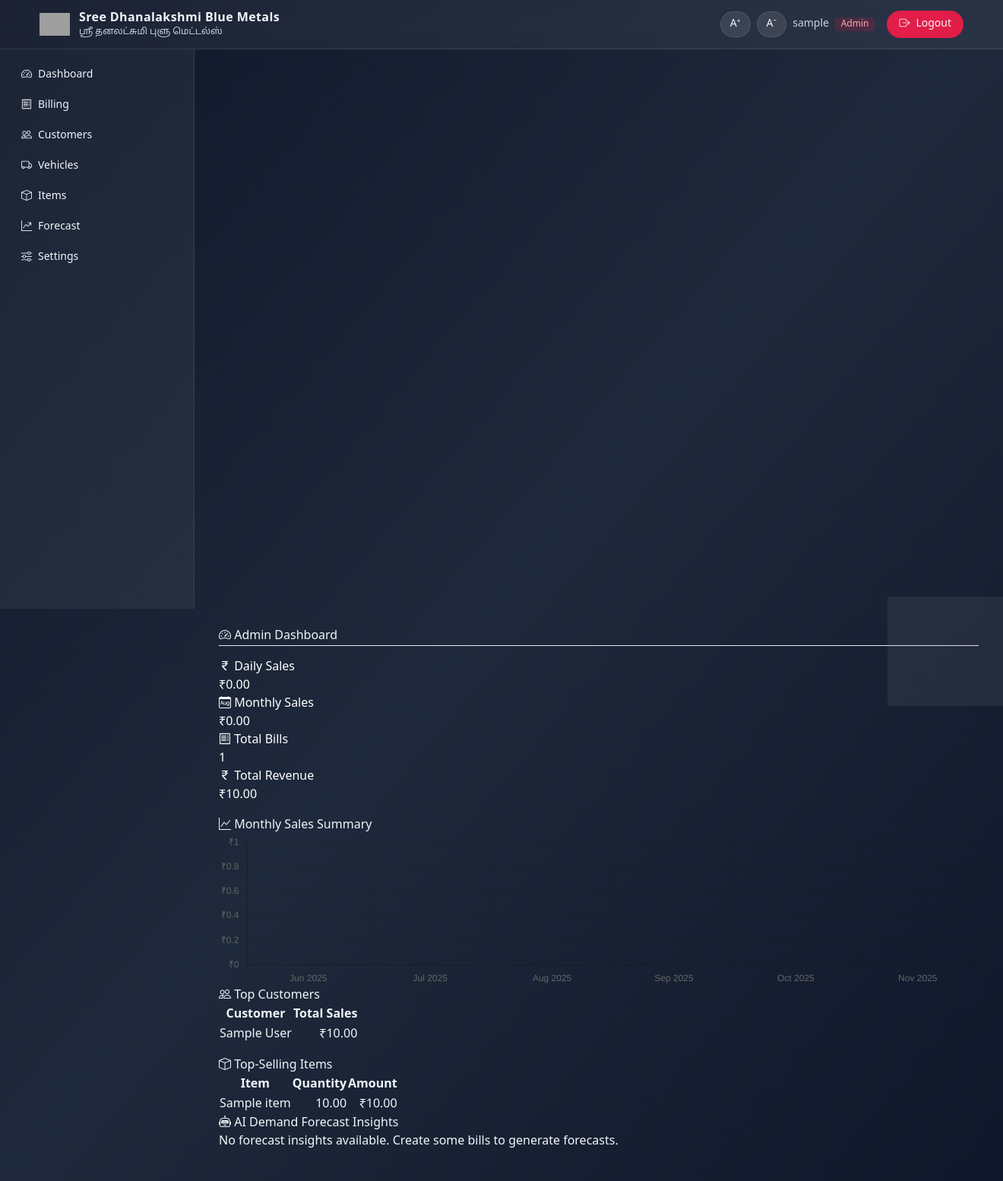
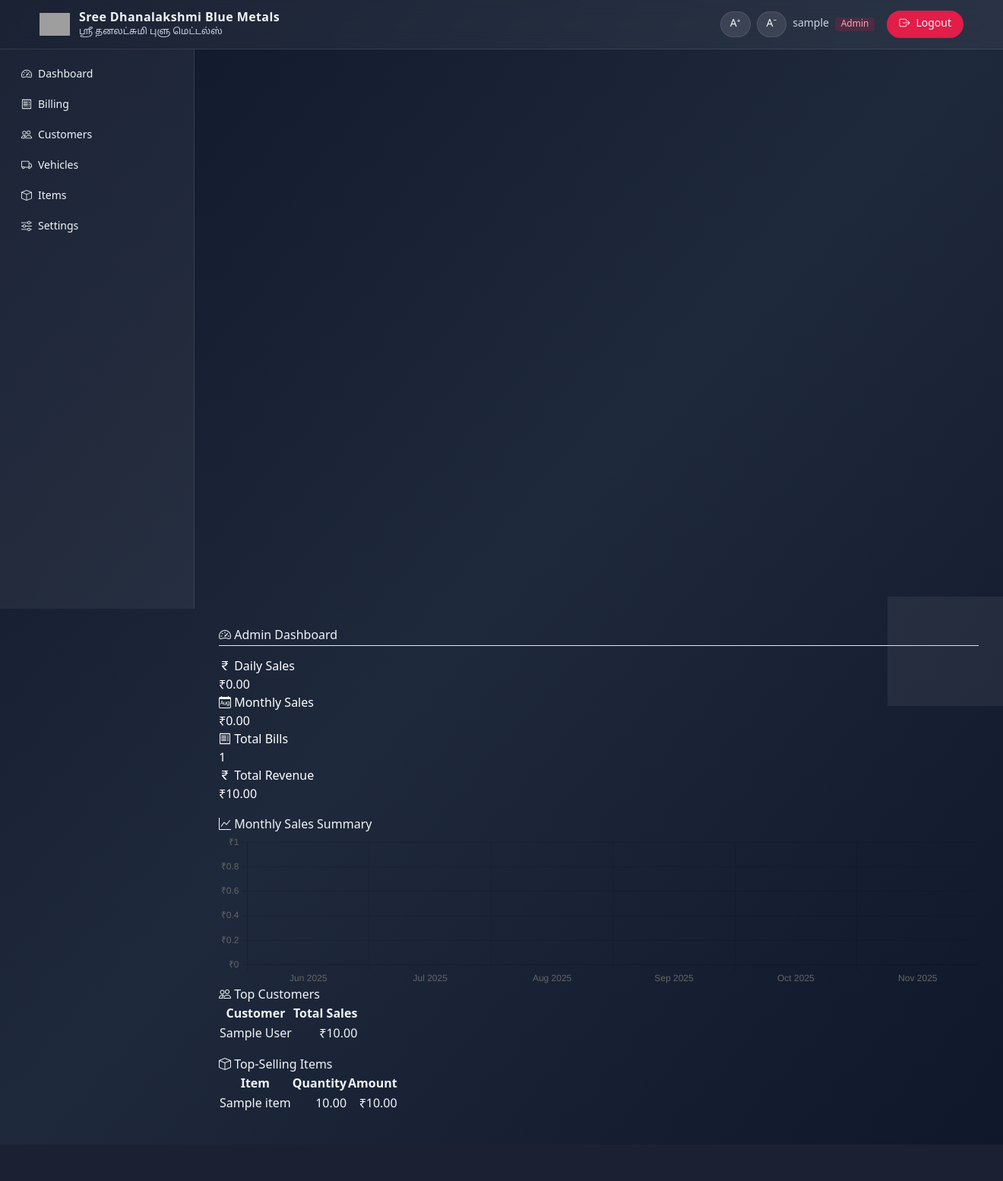
Before and after one commit to Dharani-DR/crusher-billing, a Flask app: page /admin/dashboard in a window 1320 px wide; the page is wider, and only the part inside the window is pictured. Shown: that part at 76% size. After the commit the page ends 1461 px from the top of that part, so only its background shows below. Run offline with Flask 3, Linux system fonts and the light colour scheme; a user stored in the database is signed in; tables that the repository leaves empty hold one stand-in row (values such as "Sample post"); some libraries are stand-ins or nearby versions; some web fonts are replaced; grey boxes are pictures that could not be loaded.

Commit message:
refactor: remove AI demand forecasting features from admin dashboard
- Deleted the forecast insights section from the admin dashboard template.
- Removed the admin forecast route and associated logic from app.py.
- Eliminated the scheduled forecast update job from the scheduler.
- Cleaned up related imports and code to streamline the application.

```diff
--- a/app.py
+++ b/app.py
@@ -31,7 +31,7 @@ import threading
 
 # Import models
 from models import Base, User, Customer, Vehicle, Item, Bill, CompanySettings
-from forecast import forecast_demand, get_forecast_insights
+
 
 load_dotenv()
 
@@ -354,9 +354,6 @@ def admin_dashboard():
 
     monthly_data.reverse()
 
-    # Get forecast insights
-    forecast_insights = get_forecast_insights(db_session, Bill, Item, days=30)
-
     return render_template('admin_dashboard.html',
                          total_users=total_users,
                          total_customers=total_customers,
@@ -368,8 +365,7 @@ def admin_dashboard():
                          monthly_sales=monthly_sales,
                          top_customers=top_customers,
                          top_items=top_items,
-                         monthly_data=monthly_data,
-                         forecast_insights=forecast_insights)
+                         monthly_data=monthly_data)
 
 # ==================== BILLING ====================
 
@@ -1027,16 +1023,7 @@ def admin_settings_company():
         flash(f'Error updating settings: {str(e)}', 'danger')
     return redirect(url_for('admin_settings'))
 
-# ==================== ADMIN - FORECAST ====================
 
-@app.route('/admin/forecast')
-@admin_required
-def admin_forecast():
-    """AI Demand Forecasting page"""
-    forecasts = forecast_demand(db_session, Bill, Item, days=30)
-    insights = get_forecast_insights(db_session, Bill, Item, days=30)
-
-    return render_template('forecast.html', forecasts=forecasts, insights=insights)
 
 # ==================== ADMIN - BILLS ====================
 
@@ -1110,13 +1097,7 @@ def daily_sales_summary():
     except Exception as e:
         print(f"Error in daily sales summary: {e}")
 
-def update_forecast():
-    """Update forecast every Sunday midnight"""
-    try:
-        # Forecast is generated on-demand, but we can pre-cache it here
-        print("Forecast update scheduled task executed")
-    except Exception as e:
-        print(f"Error updating forecast: {e}")
+
 
 def backup_database_daily():
     """Auto backup SQLite DB daily"""
@@ -1142,13 +1123,6 @@ scheduler.add_job(
     replace_existing=True
 )
 scheduler.add_job(
-    func=update_forecast,
-    trigger=CronTrigger(day_of_week='sun', hour=0, minute=0),  # Sunday midnight
-    id='update_forecast',
-    name='Update Forecast',
-    replace_existing=True
-)
-scheduler.add_job(
     func=backup_database_daily,
     trigger=CronTrigger(hour=1, minute=0),  # 1 AM daily
     id='backup_database_daily',
--- a/templates/admin_dashboard.html
+++ b/templates/admin_dashboard.html
@@ -127,28 +127,7 @@
             </div>
         </div>
     </div>
-    <div class="col-md-6">
-        <div class="card">
-            <div class="card-header">
-                <h5><i class="bi bi-robot"></i> AI Demand Forecast Insights</h5>
-            </div>
-            <div class="card-body">
-                {% if forecast_insights %}
-                <div class="list-group">
-                    {% for insight in forecast_insights[:5] %}
-                    <div class="list-group-item">
-                        <h6 class="mb-1">{{ insight.item_name }}</h6>
-                        <p class="mb-1"><small class="text-muted">{{ insight.tamil }}</small></p>
-                        <p class="mb-0"><small>{{ insight.english }}</small></p>
-                    </div>
-                    {% endfor %}
-                </div>
-                {% else %}
-                <p class="text-muted">No forecast insights available. Create some bills to generate forecasts.</p>
-                {% endif %}
-            </div>
-        </div>
-    </div>
+
 </div>
 {% endblock %}
 
--- a/templates/base.html
+++ b/templates/base.html
@@ -63,7 +63,6 @@
                 <li><a class="flex items-center gap-2 rounded-md px-3 py-2 hover:bg-white/10" href="{{ url_for('admin_customers') }}"><i class="bi bi-people"></i><span>Customers</span></a></li>
                 <li><a class="flex items-center gap-2 rounded-md px-3 py-2 hover:bg-white/10" href="{{ url_for('admin_vehicles') }}"><i class="bi bi-truck"></i><span>Vehicles</span></a></li>
                 <li><a class="flex items-center gap-2 rounded-md px-3 py-2 hover:bg-white/10" href="{{ url_for('admin_items') }}"><i class="bi bi-box"></i><span>Items</span></a></li>
-                <li><a class="flex items-center gap-2 rounded-md px-3 py-2 hover:bg-white/10" href="{{ url_for('admin_forecast') }}"><i class="bi bi-graph-up-arrow"></i><span>Forecast</span></a></li>
                 <li><a class="flex items-center gap-2 rounded-md px-3 py-2 hover:bg-white/10" href="{{ url_for('admin_settings') }}"><i class="bi bi-sliders"></i><span>Settings</span></a></li>
                 {% endif %}
                 {% endif %}
```
Also changed, not shown: templates/forecast.html (deleted, +0 -117 lines).
